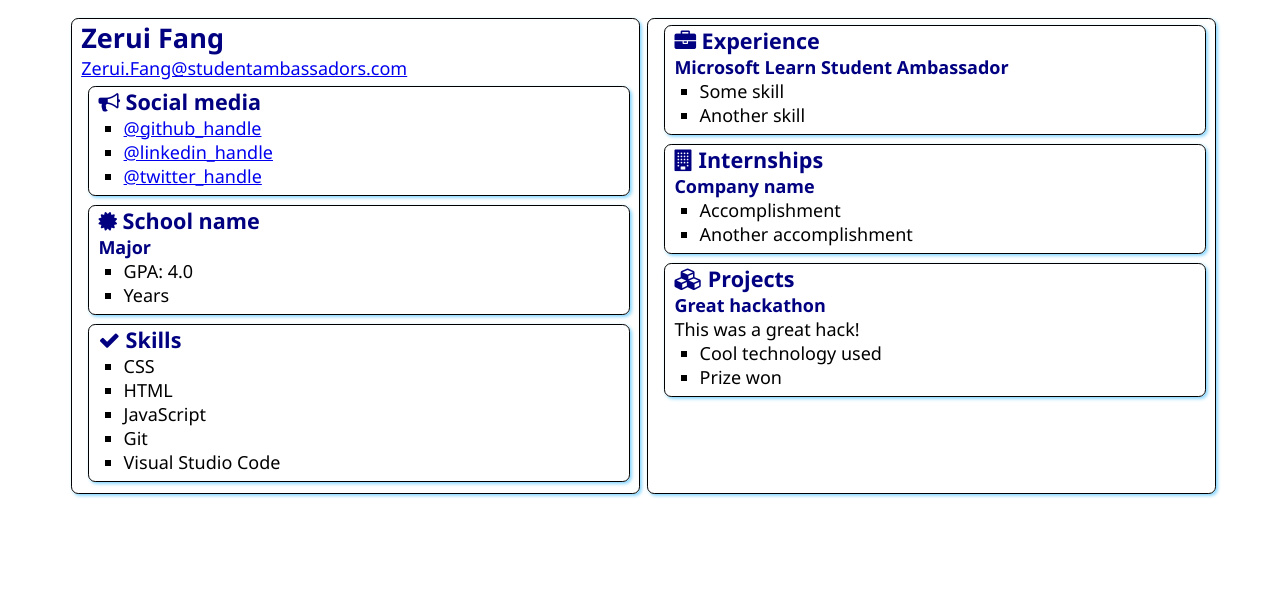
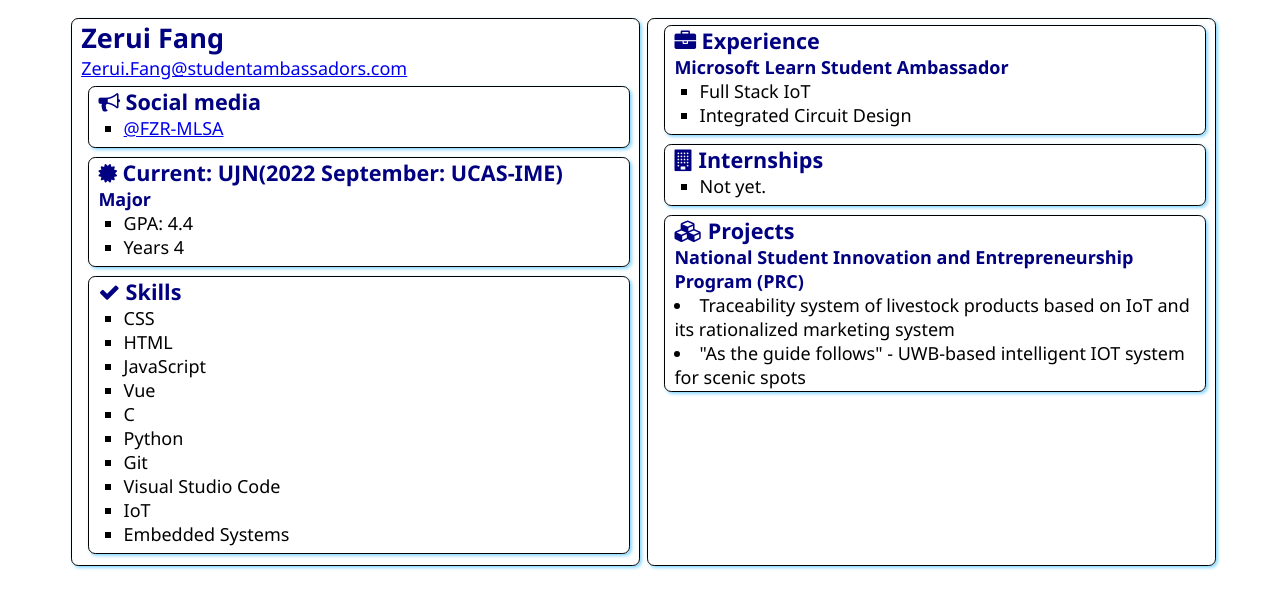
Before and after one commit to FZR-MLSA/SATechnicalOnboarding, a plain HTML site: page src/index.html in a window 1280 px wide. Drawn offline with Linux system fonts and the light colour scheme.

Commit message:
Update index.html

```diff
--- a/src/index.html
+++ b/src/index.html
@@ -21,9 +21,7 @@
                     Social media
                 </h2>
                 <ul>
-                    <li><a href="https://github.com/<handle>">@github_handle</a></li>
-                    <li><a href="https://linkedin.com/in/<handle>">@linkedin_handle</a></li>
-                    <li><a href="https://twitter.com/<handle>">@twitter_handle</a></li>
+                    <li><a href="https://github.com/FZR-MLSA">@FZR-MLSA</a></li>
                 </ul>
             </section>
 
@@ -31,12 +29,12 @@
                 <div class="education">
                     <h2>
                         <i class="fa fa-certificate" aria-hidden="true"></i>
-                        School name
+                        Current: UJN(2022 September: UCAS-IME)
                     </h2>
                     <h3>Major</h3>
                     <ul>
-                        <li>GPA: 4.0</li>
-                        <li>Years</li>
+                        <li>GPA: 4.4</li>
+                        <li>Years 4</li>
                     </ul>
                 </div>
             </section>
@@ -50,8 +48,13 @@
                     <li>CSS</li>
                     <li>HTML</li>
                     <li>JavaScript</li>
+                    <li>Vue</li>
+                    <li>C</li>
+                    <li>Python</li>
                     <li>Git</li>
                     <li>Visual Studio Code</li>
+                    <li>IoT</li>
+                    <li>Embedded Systems</li>
                 </ul>
             </section>
         </article>
@@ -63,8 +66,8 @@
                 </h2>
                 <h3>Microsoft Learn Student Ambassador</h3>
                 <ul>
-                    <li>Some skill</li>
-                    <li>Another skill</li>
+                    <li>Full Stack IoT</li>
+                    <li>Integrated Circuit Design</li>
                 </ul>
             </section>
             <section class="box">
@@ -72,11 +75,8 @@
                     <i class="fa fa-building" aria-hidden="true"></i>
                     Internships
                 </h2>
-
-                <h3>Company name</h3>
                 <ul>
-                    <li>Accomplishment</li>
-                    <li>Another accomplishment</li>
+                    <li>Not yet.</li>
                 </ul>
             </section>
             <section class="box">
@@ -84,13 +84,9 @@
                     <i class="fa fa-cubes" aria-hidden="true"></i>
                     Projects
                 </h2>
-
-                <h3>Great hackathon</h3>
-                <div>This was a great hack!</div>
-                <ul>
-                    <li>Cool technology used</li>
-                    <li>Prize won</li>
-                </ul>
+                <h3>National Student Innovation and Entrepreneurship Program (PRC)</h3>
+                <li>Traceability system of livestock products based on IoT and its rationalized marketing system</li>
+                <li>"As the guide follows" - UWB-based intelligent IOT system for scenic spots</li>
             </section>
         </article>
 
```
